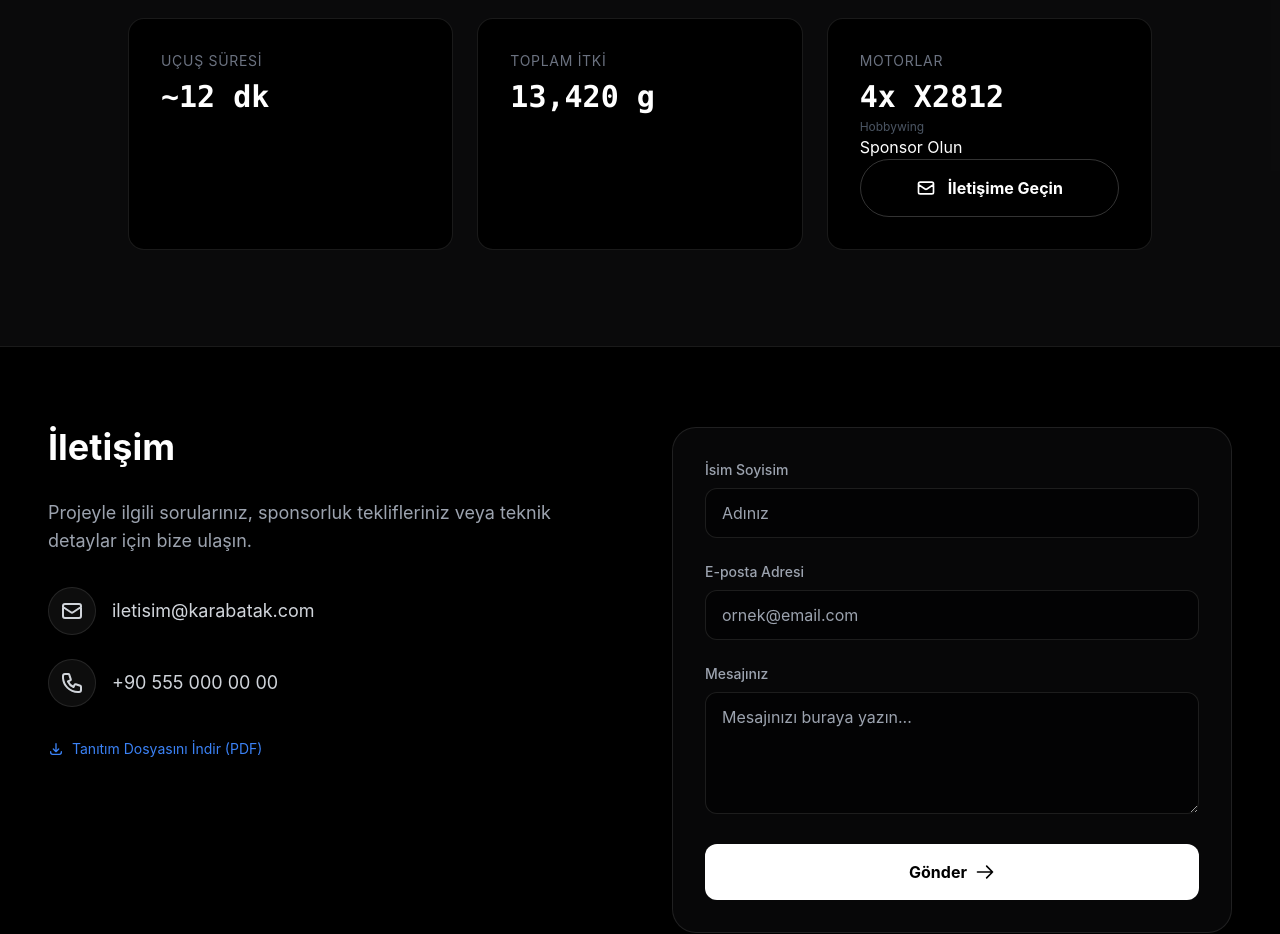
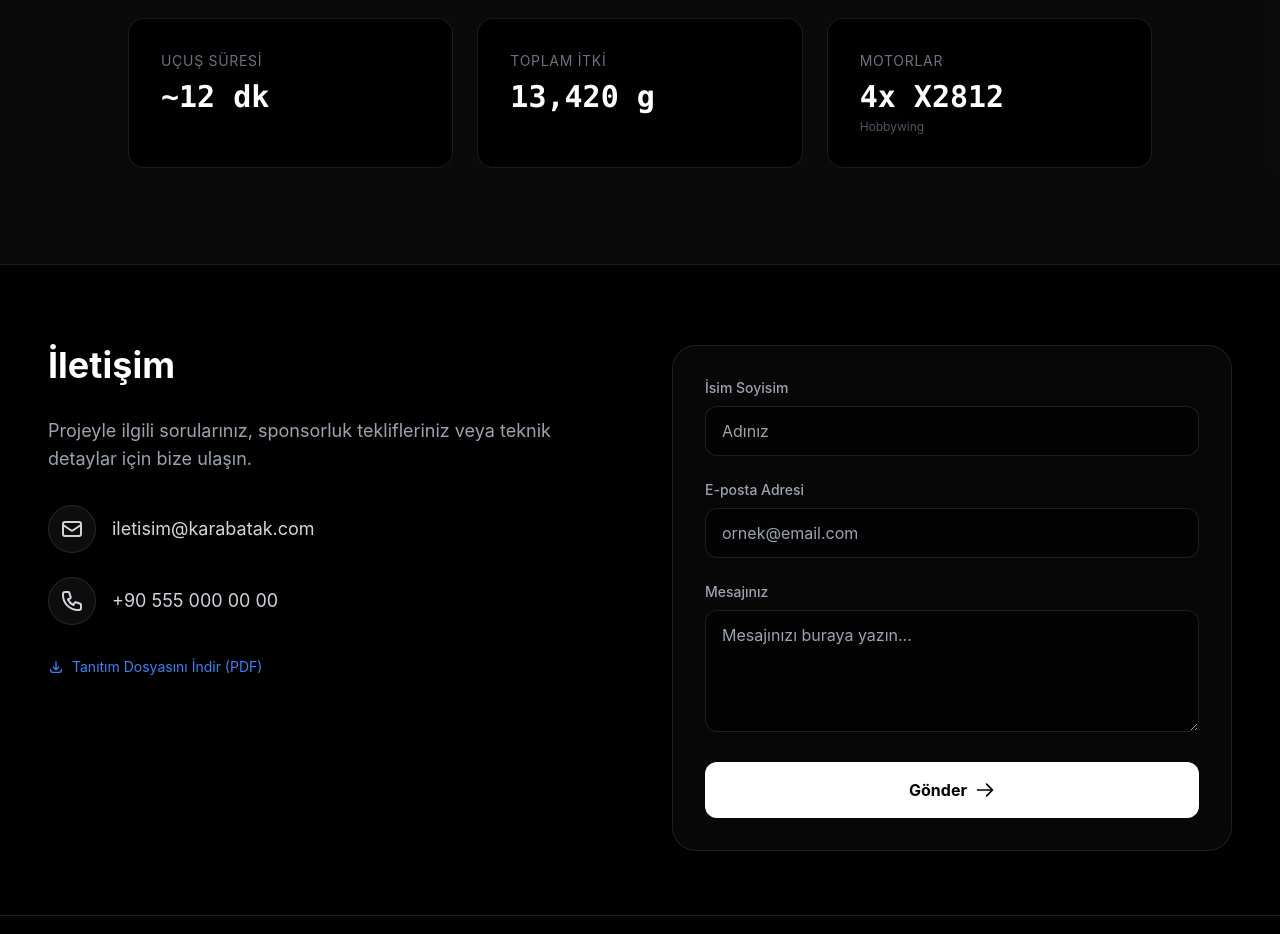
Before and after one commit to gemmete0/karabatak-web, a plain HTML site: page index.html in a window 1280 px wide. Shown: the part 6180-7114 px from the top of the page. Drawn offline with nearby package versions, Linux system fonts and the light colour scheme; animation ran at ten frames a second.

Commit message:
Fix syntax error in specs section affecting contact layout

```diff
--- a/index.html
+++ b/index.html
@@ -789,19 +789,6 @@
                     </div>
                     <div class="text-3xl font-mono font-bold text-white">4x X2812</div>
                     <div class="text-xs text-gray-600 mt-1">Hobbywing</div>
-                    </path>
-                    </svg>
-                    <span data-i18n="sponsor.btn_sponsor">Sponsor Olun</span>
-                    </a>
-                    <a href="#contact"
-                        class="px-8 py-4 border border-white/20 text-white font-bold rounded-full hover:bg-white/10 transition-colors flex items-center justify-center gap-3">
-                        <svg class="w-5 h-5" fill="none" stroke="currentColor" viewBox="0 0 24 24">
-                            <path stroke-linecap="round" stroke-linejoin="round" stroke-width="2"
-                                d="M3 8l7.89 5.26a2 2 0 002.22 0L21 8M5 19h14a2 2 0 002-2V7a2 2 0 00-2-2H5a2 2 0 00-2 2v10a2 2 0 002 2z">
-                            </path>
-                        </svg>
-                        <span data-i18n="sponsor.btn_contact">İletişime Geçin</span>
-                    </a>
                 </div>
             </div>
     </section>
```
